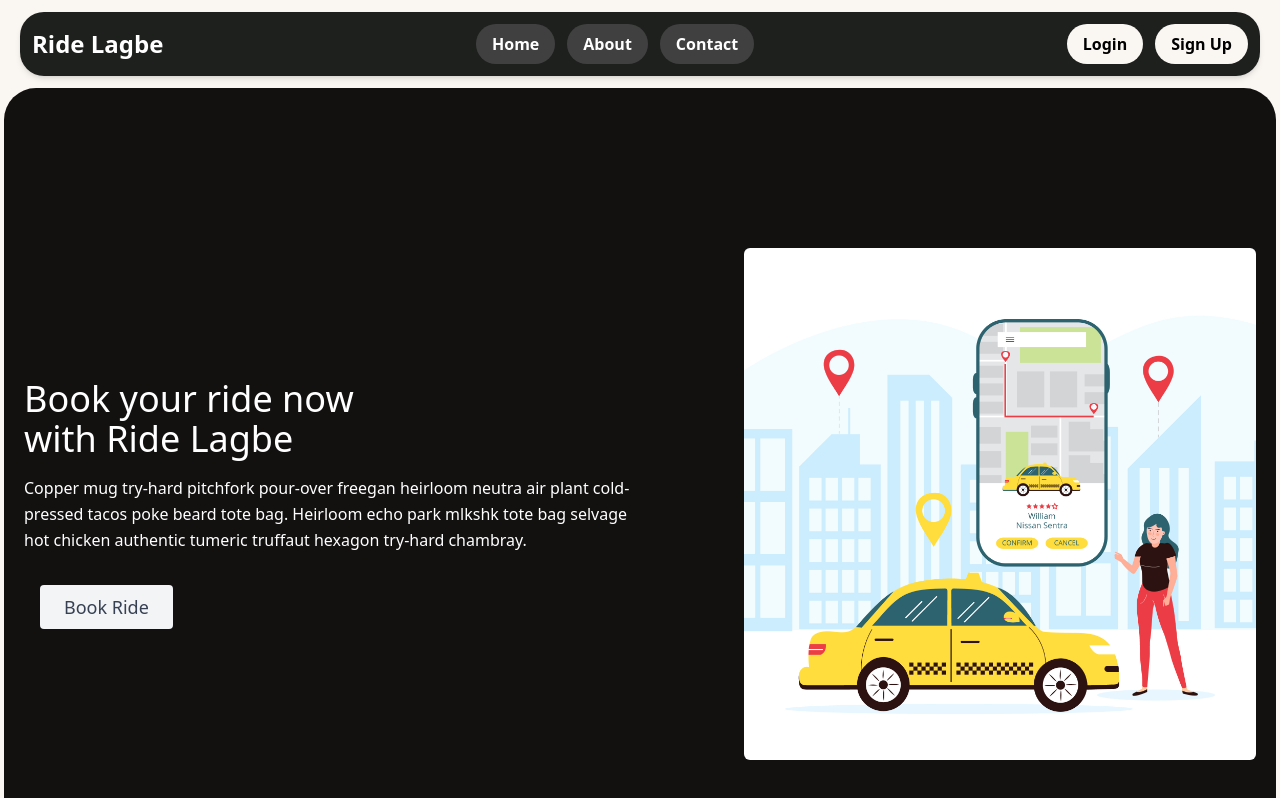
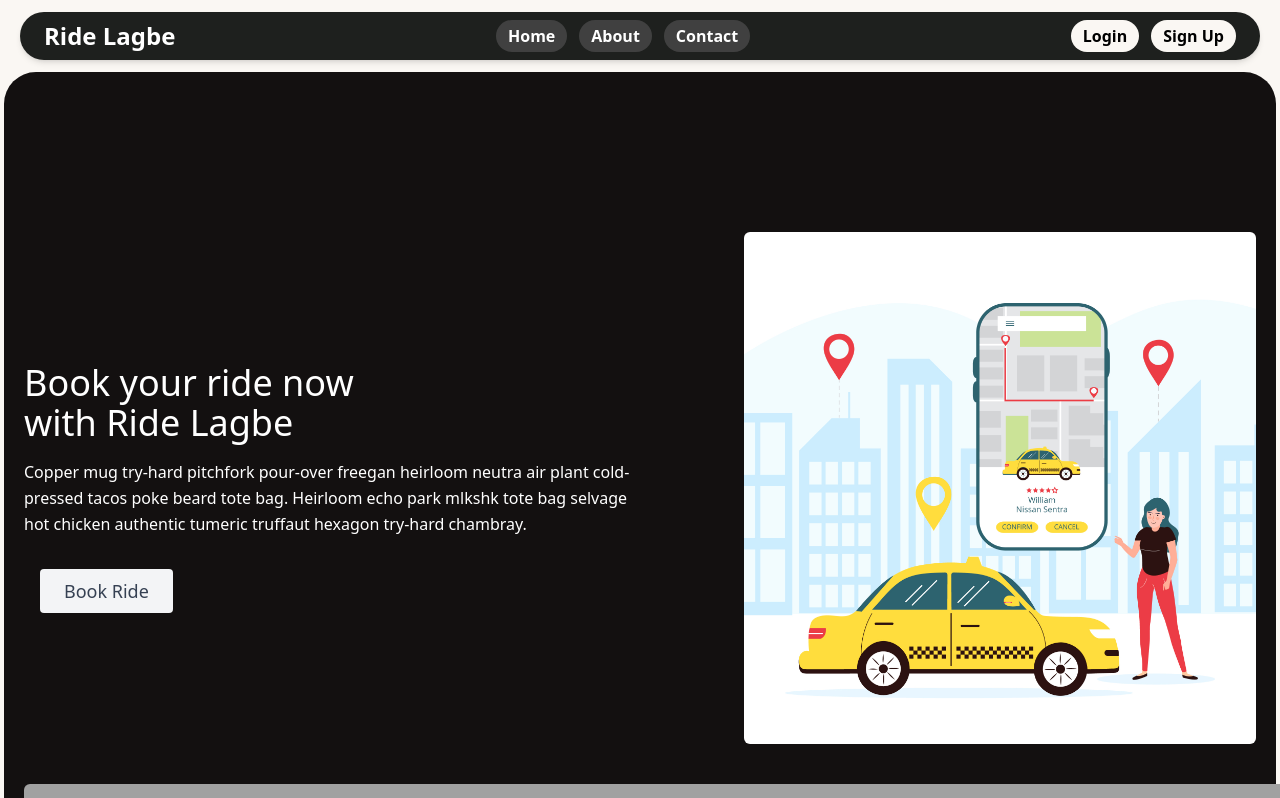
Before and after one commit to TheRABU/ride-lagbe-client, a React (Vite) app: page / in a window 1280 px wide. Shown: the top 798 px of the page. Built offline with nearby package versions, Linux system fonts and the light colour scheme.

Commit message:
changed navbar buttons ui styles

```diff
--- a/src/components/Navbar.tsx
+++ b/src/components/Navbar.tsx
@@ -2,30 +2,30 @@ const Navbar = () => {
   return (
     <>
       <div className="wrapper px-1 lg:px-5 py-3">
-        <section className="bg-[#1E201E] flex justify-between items-center p-3 h-16 w-full text-white font-bold rounded-3xl shadow-md mx-auto">
+        <section className="bg-[#1E201E] flex justify-between items-center p-6 h-12 w-full text-white font-bold rounded-3xl shadow-md mx-auto">
           <div className="logo">
             <h1 className="text-2xl font-bold">Ride Lagbe</h1>
           </div>
 
           <div className="links flex-1 hidden lg:flex justify-center">
             <ul className="flex gap-3">
-              <li className="hover:text-gray-300 cursor-pointer rounded-4xl px-4 py-2 bg-neutral-700">
+              <li className="hover:text-gray-300 cursor-pointer rounded-4xl px-3 py-1 bg-neutral-700">
                 Home
               </li>
-              <li className="hover:text-gray-300 cursor-pointer rounded-4xl px-4 py-2 bg-neutral-700">
+              <li className="hover:text-gray-300 cursor-pointer rounded-4xl px-3 py-1 bg-neutral-700">
                 About
               </li>
-              <li className="hover:text-gray-300 cursor-pointer rounded-4xl px-4 py-2 bg-neutral-700">
+              <li className="hover:text-gray-300 cursor-pointer rounded-4xl px-3 py-1 bg-neutral-700">
                 Contact
               </li>
             </ul>
           </div>
 
           <div className="buttons flex items-center gap-1">
-            <button className="bg-[#FAF7F3] text-black px-4 py-2 rounded-4xl font-semibold hover:bg-gray-200">
+            <button className="bg-[#FAF7F3] text-black px-3 py-1 rounded-4xl font-semibold hover:bg-gray-200">
               Login
             </button>
-            <button className="bg-[#FAF7F3] text-black px-4 py-2 rounded-4xl font-semibold hover:bg-gray-200 ml-2">
+            <button className="bg-[#FAF7F3] text-black px-3 py-1 rounded-4xl font-semibold hover:bg-gray-200 ml-2">
               Sign Up
             </button>
           </div>
```
